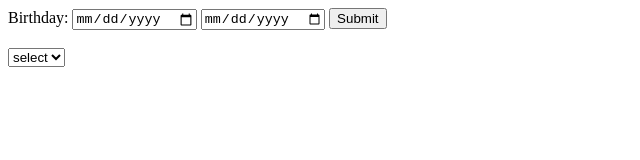
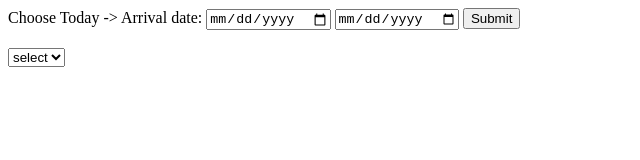
Before and after one commit to Kalavn/processing-day, a plain HTML site: page index.html in a window 1280 px wide. Shown: the whole page, without its empty margins (0-640 px from the left). Drawn offline with Linux system fonts and the light colour scheme.

Commit message:
Update index.html

```diff
--- a/index.html
+++ b/index.html
@@ -4,11 +4,11 @@
     <meta charset="UTF-8" />
     <meta http-equiv="X-UA-Compatible" content="IE=edge" />
     <meta name="viewport" content="width=device-width, initial-scale=1.0" />
-    <title>Document</title>
+    <title>Processing Day</title>
   </head>
   <body>
     <form>
-      <label for="arrival">Birthday:</label>
+      <label for="arrival">Choose Today -> Arrival date:</label>
       <input type="date" id="today" name="today" />
       <input type="date" id="arrival" name="arrival" />
 
```
